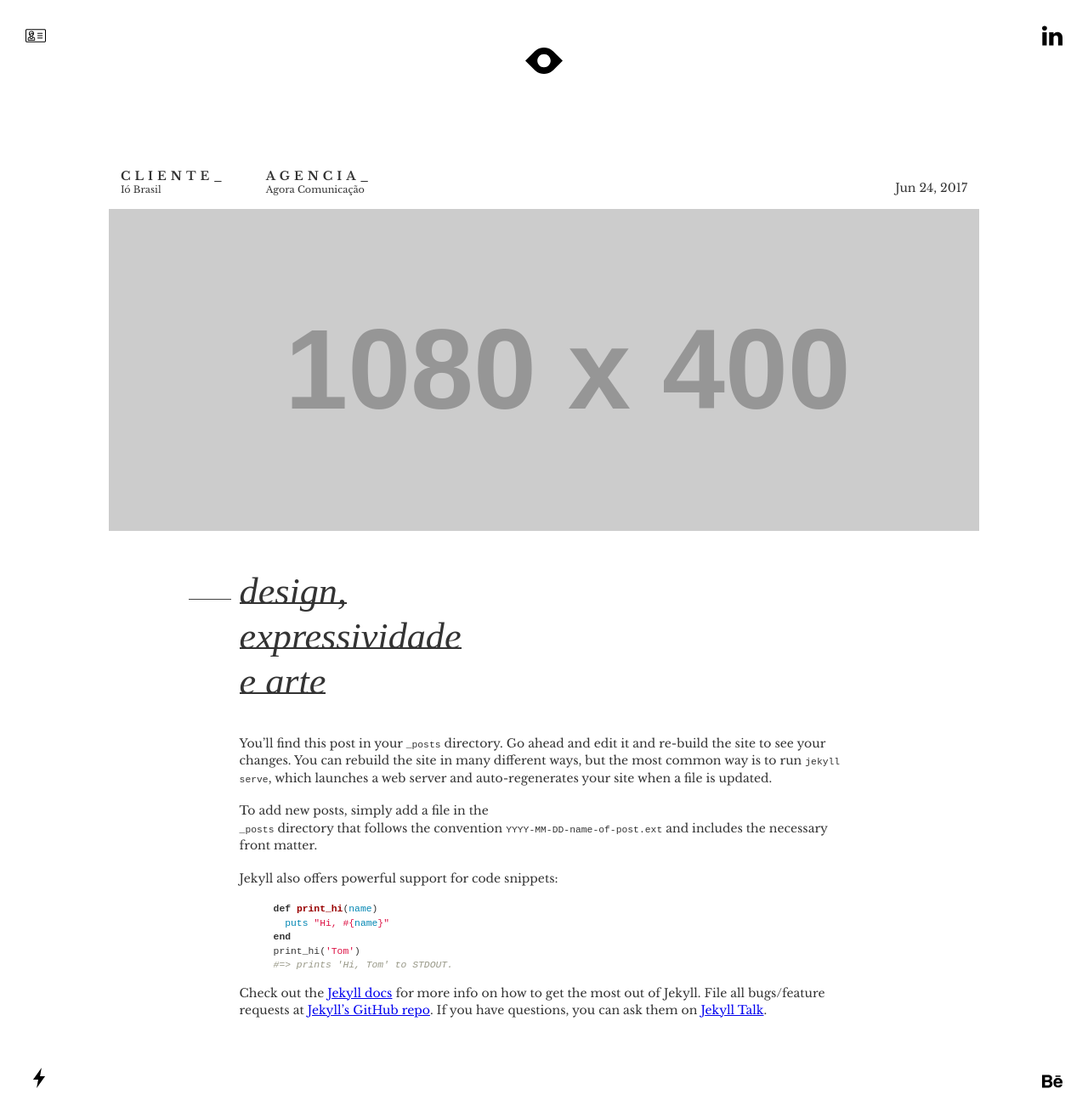
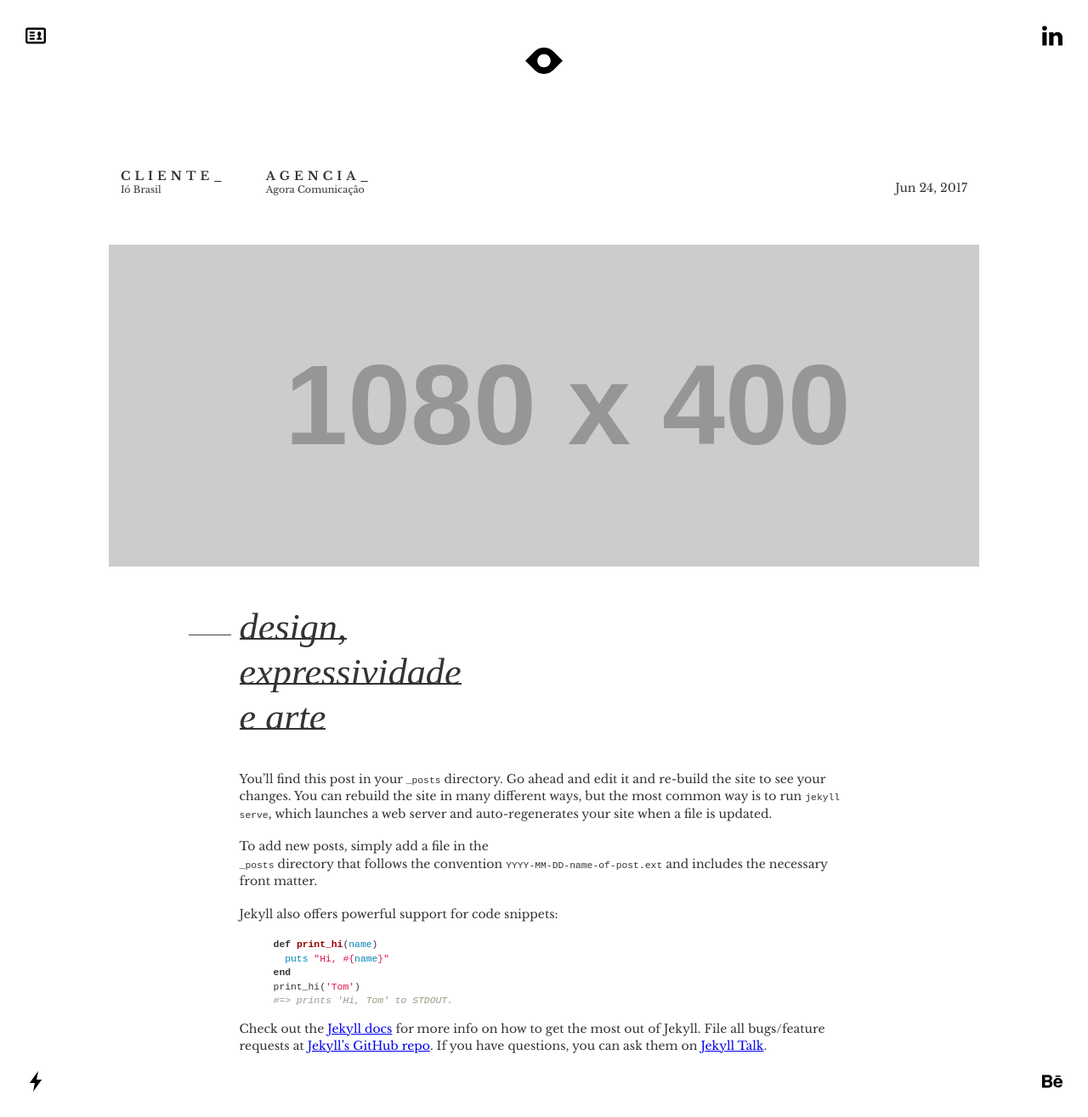
Before and after one commit to dudanev/dudanev.github.io, a Jekyll site: the page built from _posts/2017-06-24-welcome-to-jekyll.markdown, in a window 1280 px wide. Shown: the whole page at 85% size. Built offline with Jekyll 4.4.1, drawn with Linux system fonts in a browser that asks for light colours; some web fonts are replaced.

Commit message:
change icons and adjustments

```diff
--- a/_layouts/default.html
+++ b/_layouts/default.html
@@ -8,13 +8,13 @@
 
     <main class="page-content" aria-label="Content">
       <a href="#" class="ic ic-resume ic--floated top-left">
-        <img src="/assets/id-card.svg" alt="curriculo">
+        <img src="/assets/cargo-about-02.svg" alt="curriculo">
       </a>
       <a href="https://www.behance.net/dudanev" class="ic ic-linkedin ic--floated top-right" target="_blank">
         <img src="/assets/linkedin-logo.svg" alt="curriculo">
       </a>
       <a href="https://www.cargocollective.com/dudanev" class="ic ic-cc ic--floated bottom-left" target="_blank">
-        <img src="/assets/ios-bolt.svg" alt="curriculo">
+        <img src="/assets/cargo-about-01.svg" alt="curriculo">
       </a>
       <a href="https://www.behance.net/dudanev" class="ic ic-behance ic--floated bottom-right" target="_blank">
         <img src="/assets/behance-logo.svg" alt="curriculo">
--- a/_layouts/post.html
+++ b/_layouts/post.html
@@ -4,7 +4,7 @@ layout: default
 <div class="work-wrapper">
 
   <article class="post" itemscope itemtype="http://schema.org/BlogPosting">
-    <div class="work-meta row bottom-xs" style="margin: 0;">
+    <div class="work-meta row bottom-xs">
 
       {% if page.client %}
         <div class="wm__client col-xs-4 col-sm-2">
@@ -20,7 +20,7 @@ layout: default
         </div>
       {% endif %}
 
-      <div class="wm__pub-date col-sm-2">
+      <div class="wm__pub-date col-xs-4 col-sm-2">
         <time datetime="{{ page.date | date_to_xmlschema }}" itemprop="datePublished">
           {% assign date_format = site.minima.date_format | default: "%b %-d, %Y" %}
           {{ page.date | date: date_format }}
--- a/_sass/main.scss
+++ b/_sass/main.scss
@@ -33,13 +33,12 @@
 	display: inline-block;
 	vertical-align: middle;
 
-	&.ic-cc{ width: 24px; height: 24px; }
-	&.ic-resume { width: 18px; height: 18px; }
+
+
 
 	@media screen and (min-width: 1024px) {
 		width: 24px;
 		height: 24px;
-		&.ic-cc { width: 32px; height: 32px; }
 		&.ic-resume { width: 24px; height: 24px; }
 	}
 }
@@ -90,9 +89,21 @@
 	padding: 4em 2em;
 }
 
+.work-meta {
+	margin: 0 0 0 0;
+
+	@media screen and (min-width: 426px) and (max-width: 768px) {
+		margin-bottom: 2em;
+	}
+
+	@media screen and (min-width: 768px) {
+		margin-bottom: 4em;
+	}
+
+}
+
 .work-meta > .wm__client,
 .work-meta > .wm__agency {
-	margin-bottom: 1em;
 
 	> h4 {
 		letter-spacing: 5px;
@@ -103,19 +114,31 @@
 
 	> p { white-space: nowrap; }
 
+	@media screen and (max-width: 425px) {
+		flex-basis: 50%;
+		max-width: 50%;
+	}
+
 	@media screen and (max-width: 480px) {
 		> h4 { font-size: 0.8em; }
 	}
+
 }
 
 .work-meta > .wm__pub-date {
 	margin-left: auto;
-	margin-bottom: 1em;
 	text-align: right;
 	@media screen and (max-width: 480px) {
 		font-size: 0.8em;
 		margin-bottom: 1.3em;
 	}
+
+	@media screen and (max-width: 425px) {
+		text-align: left;
+		margin-left: 0;
+		margin-top: 1em;
+	}
+
 }
 .work-meta h4, .work-meta p {
 	margin: 0;
@@ -139,7 +162,12 @@
 	&.wrk__content--wrapper {
 		max-width: 70%;
 		margin: 0 auto;
+		@media screen and (max-width: 375px) {
+			max-width: 100%;
+		}
 	}
+
+
 }
 
  s {
```
Also changed, not shown: assets/cargo-about-01.svg (added), assets/cargo-about-02.svg (added), assets/id-card.svg (deleted).
